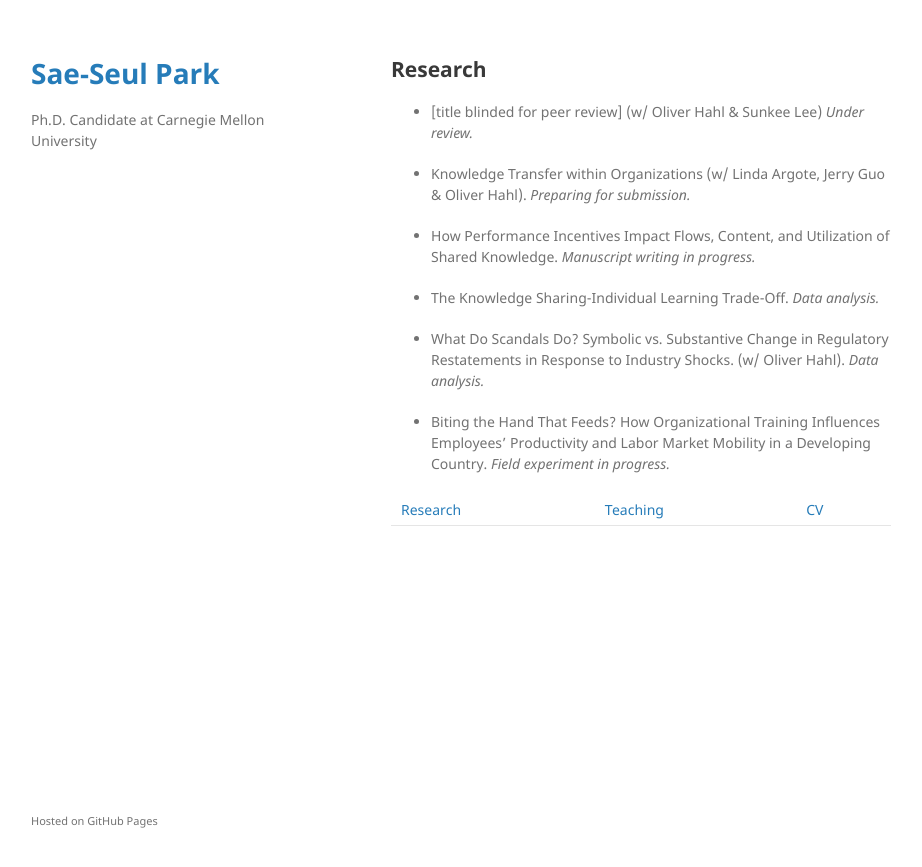
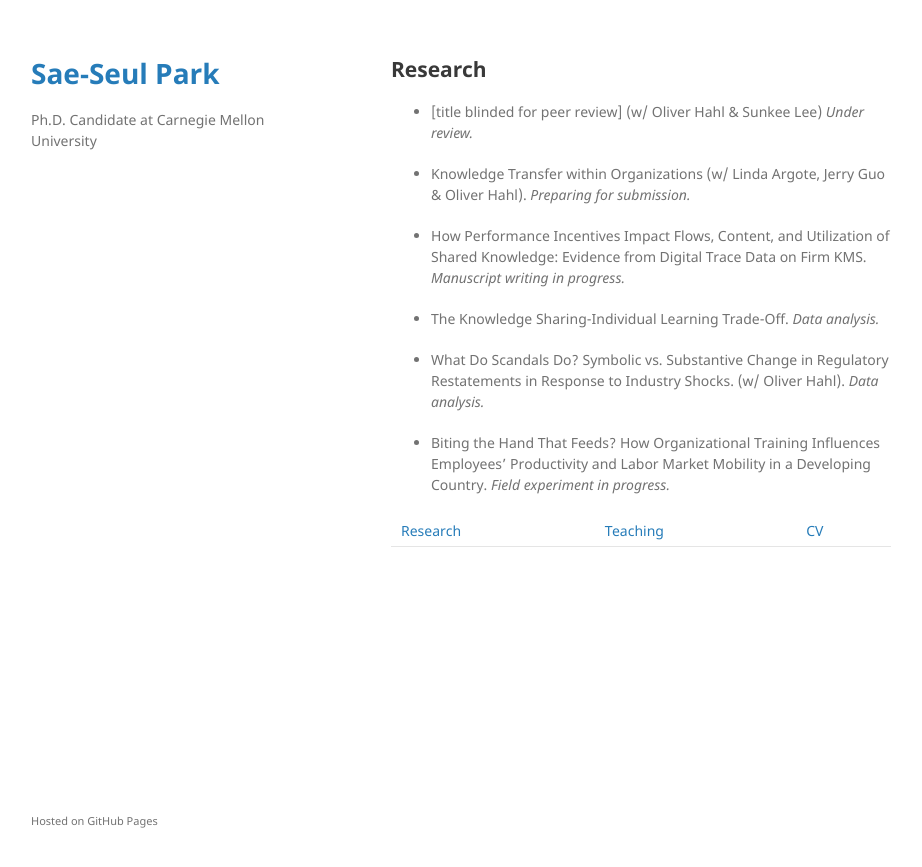
Before and after one commit to saepark/saepark.github.io, a Jekyll site: the page built from research.md, in a window 1280 px wide. Shown: the top 867 px of the page, without its empty margins (179-1101 px from the left). Built offline with Jekyll 4.4.1, drawn with Linux system fonts in a browser that asks for light colours; our own code applies the rules of GitHub Pages for plain Markdown files.

Commit message:
Update research.md

```diff
--- a/research.md
+++ b/research.md
@@ -8,7 +8,7 @@ layout: default
 
 * Knowledge Transfer within Organizations (w/ Linda Argote, Jerry Guo & Oliver Hahl). _Preparing for submission._
 
-* How Performance Incentives Impact Flows, Content, and Utilization of Shared Knowledge. _Manuscript writing in progress._
+* How Performance Incentives Impact Flows, Content, and Utilization of Shared Knowledge: Evidence from Digital Trace Data on Firm KMS. _Manuscript writing in progress._
 
 * The Knowledge Sharing-Individual Learning Trade-Off. _Data analysis._
 
```
